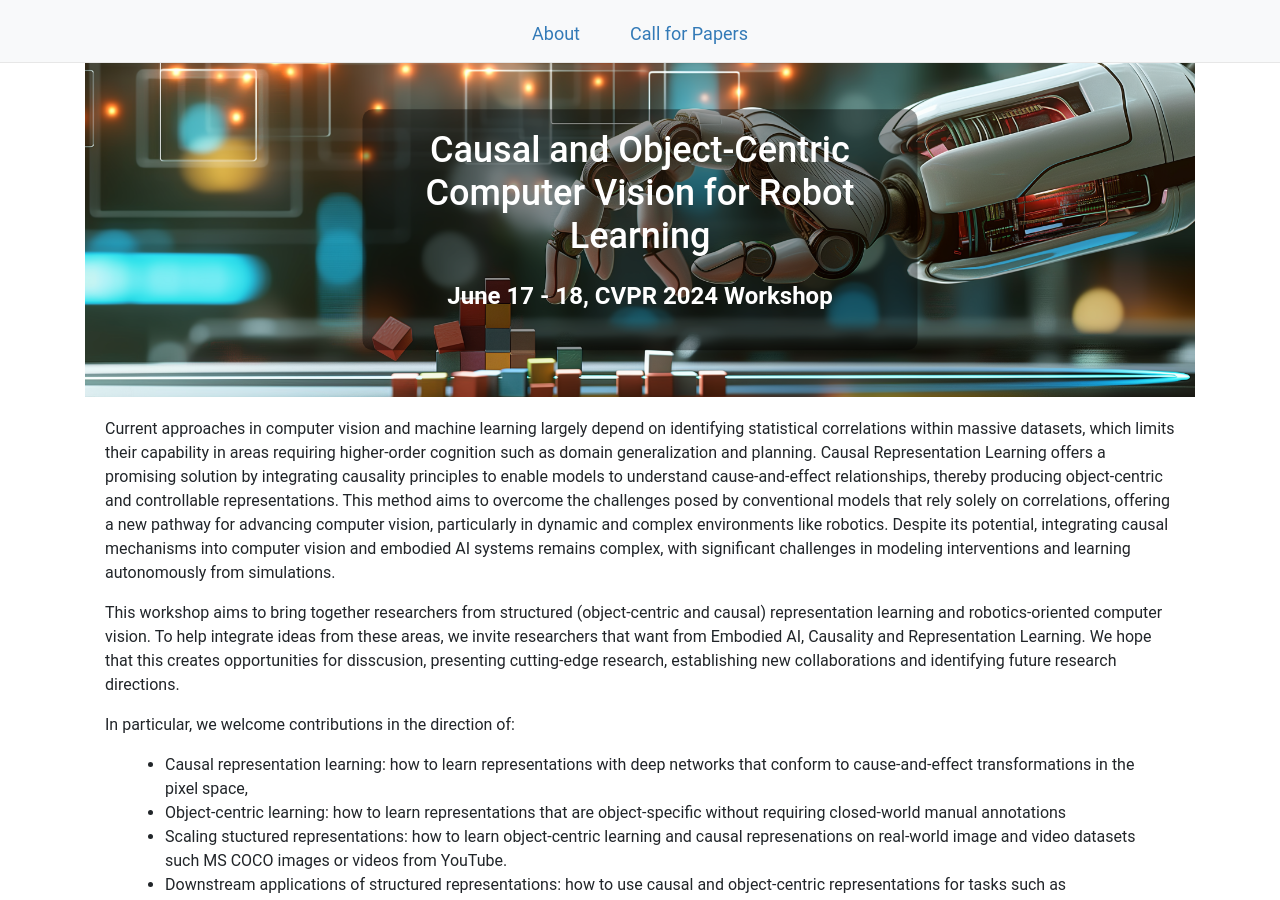
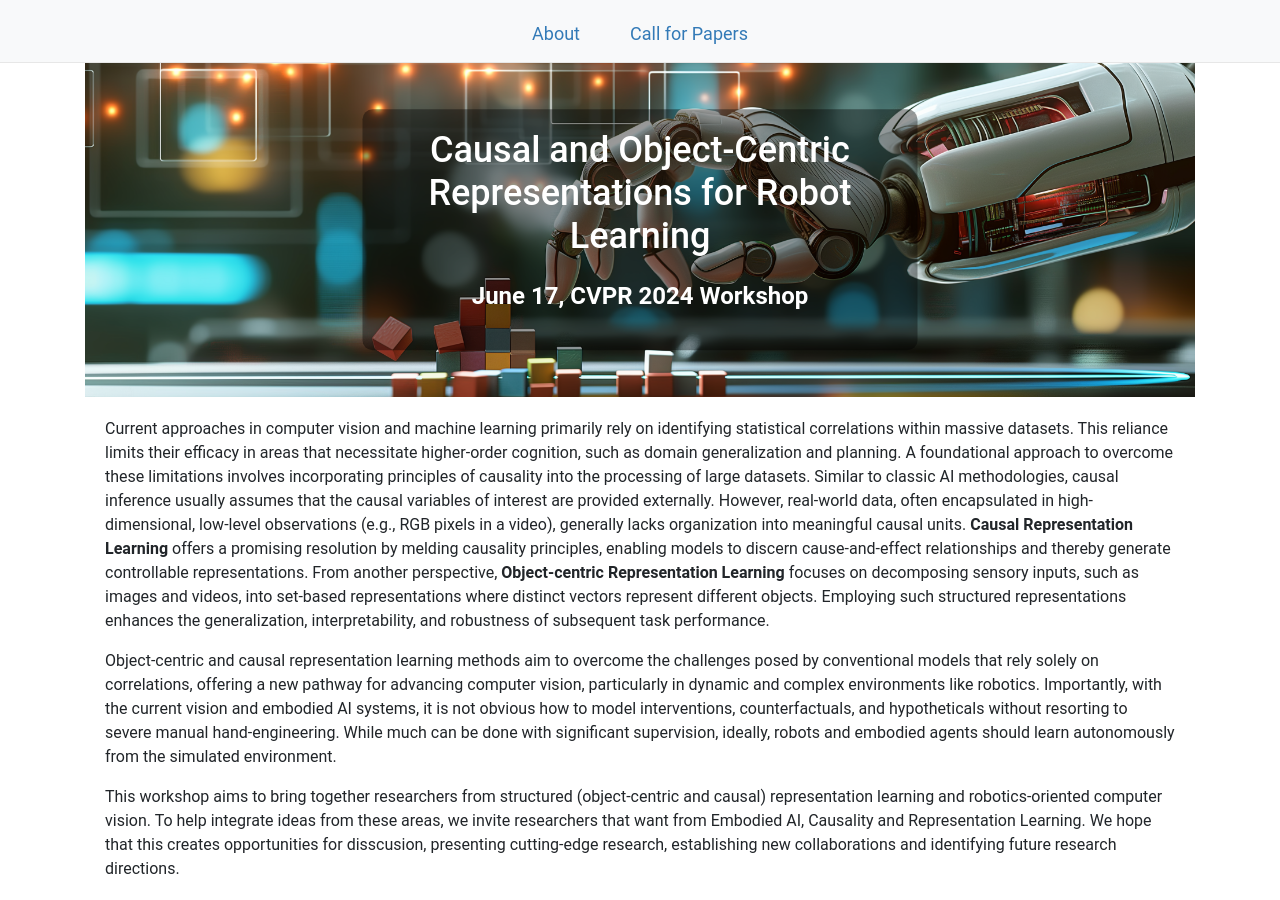
Before and after one commit to corrworkshop/corrworkshop.github.io, a Jekyll site: the page built from index.html, in a window 1280 px wide and 900 px high. Built offline with Jekyll 4.4.1, drawn with Linux system fonts in a browser that asks for light colours; nearby versions of some CDN libraries.

```diff
--- a/index.html
+++ b/index.html
@@ -2,27 +2,20 @@
 layout: coverpage
 ---
 
-<!-- <div class="row">
-  <video autoplay="autoplay" muted loop="true" width="100%" playsinline>
-    <source src="images/banner_animation.mp4" type="video/mp4">
-    Causal and Object-Centric Computer Vision for Robot Learning -- CVPR 2024 Workshop
-  </video>
-</div> -->
-<!-- <div class="row">
-  <img src="images/banner.jpg" alt="Causal and Object-Centric Computer Vision for Robot Learning -- CVPR 2024 Workshop" width="100%">
-</div> -->
-
 <div class="banner">
   <img src="images/banner.jpg" alt="Causal and Object-Centric Computer Vision for Robot Learning" class="banner-img">
   <div class="banner-text">
-    <h1>Causal and Object-Centric Computer Vision for Robot Learning</h1>
-    <p>June 17 - 18, CVPR 2024 Workshop</p>
+    <h1>Causal and Object-Centric Representations for Robot Learning</h1>
+    <p>June 17, CVPR 2024 Workshop</p>
   </div>
 </div>
 
 <div class="row">
 <p>
-  Current approaches in computer vision and machine learning largely depend on identifying statistical correlations within massive datasets, which limits their capability in areas requiring higher-order cognition such as domain generalization and planning. Causal Representation Learning offers a promising solution by integrating causality principles to enable models to understand cause-and-effect relationships, thereby producing object-centric and controllable representations. This method aims to overcome the challenges posed by conventional models that rely solely on correlations, offering a new pathway for advancing computer vision, particularly in dynamic and complex environments like robotics. Despite its potential, integrating causal mechanisms into computer vision and embodied AI systems remains complex, with significant challenges in modeling interventions and learning autonomously from simulations.
+  Current approaches in computer vision and machine learning primarily rely on identifying statistical correlations within massive datasets. This reliance limits their efficacy in areas that necessitate higher-order cognition, such as domain generalization and planning. A foundational approach to overcome these limitations involves incorporating principles of causality into the processing of large datasets. Similar to classic AI methodologies, causal inference usually assumes that the causal variables of interest are provided externally. However, real-world data, often encapsulated in high-dimensional, low-level observations (e.g., RGB pixels in a video), generally lacks organization into meaningful causal units. <strong>Causal Representation Learning</strong> offers a promising resolution by melding causality principles, enabling models to discern cause-and-effect relationships and thereby generate controllable representations. From another perspective, <strong>Object-centric Representation Learning</strong> focuses on decomposing sensory inputs, such as images and videos, into set-based representations where distinct vectors represent different objects. Employing such structured representations enhances the generalization, interpretability, and robustness of subsequent task performance.
+</p>
+<p>
+  Object-centric and causal representation learning methods aim to overcome the challenges posed by conventional models that rely solely on correlations, offering a new pathway for advancing computer vision, particularly in dynamic and complex environments like robotics. Importantly, with the current vision and embodied AI systems, it is not obvious how to model interventions, counterfactuals, and hypotheticals without resorting to severe manual hand-engineering. While much can be done with significant supervision, ideally, robots and embodied agents should learn autonomously from the simulated environment.
 </p>
 <p>
   This workshop aims to bring together researchers from structured (object-centric and causal) representation learning and robotics-oriented computer vision. To help integrate ideas from these areas, we invite researchers that want from Embodied AI, Causality and Representation Learning. We hope that this creates opportunities for disscusion, presenting cutting-edge research, establishing new collaborations and identifying future research directions.
```
Also changed, not shown: submit.html (+4 -3 lines).
